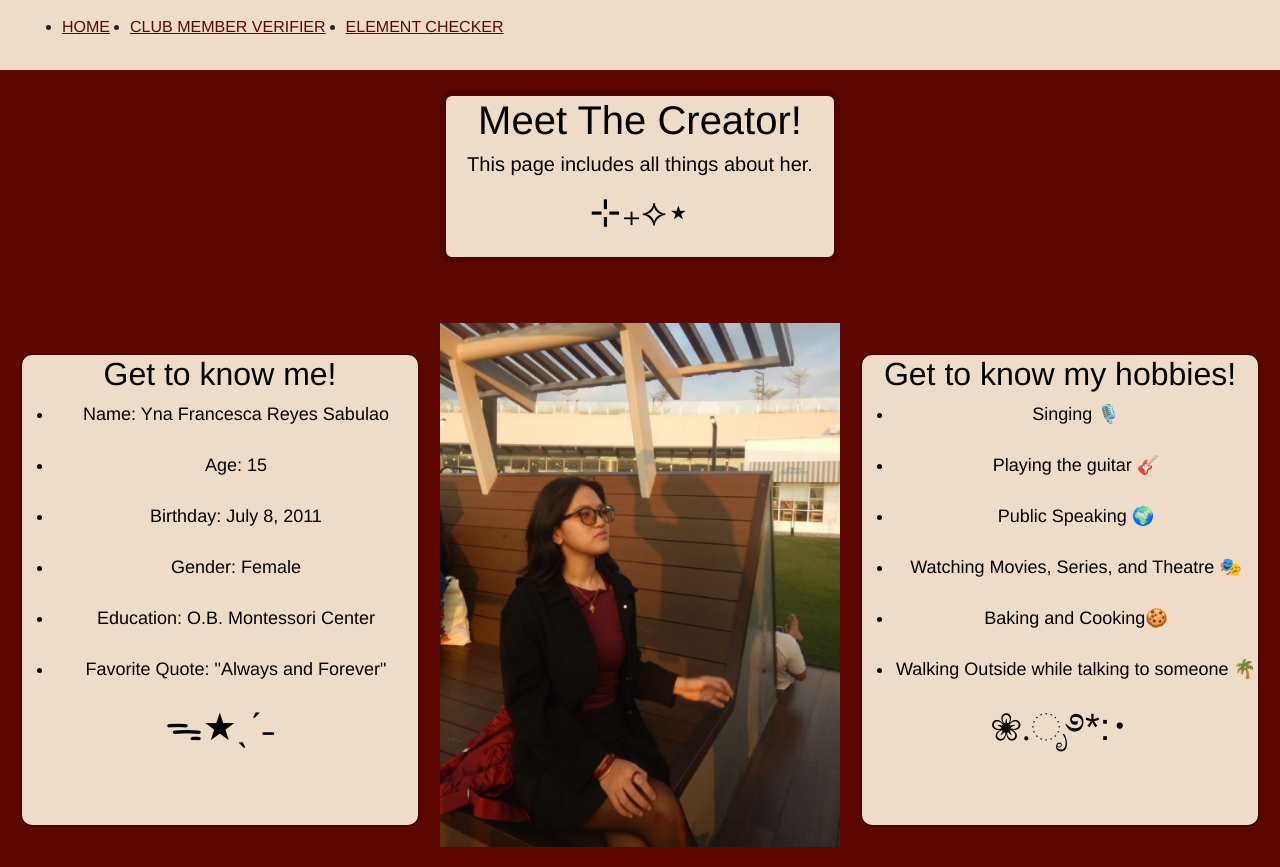
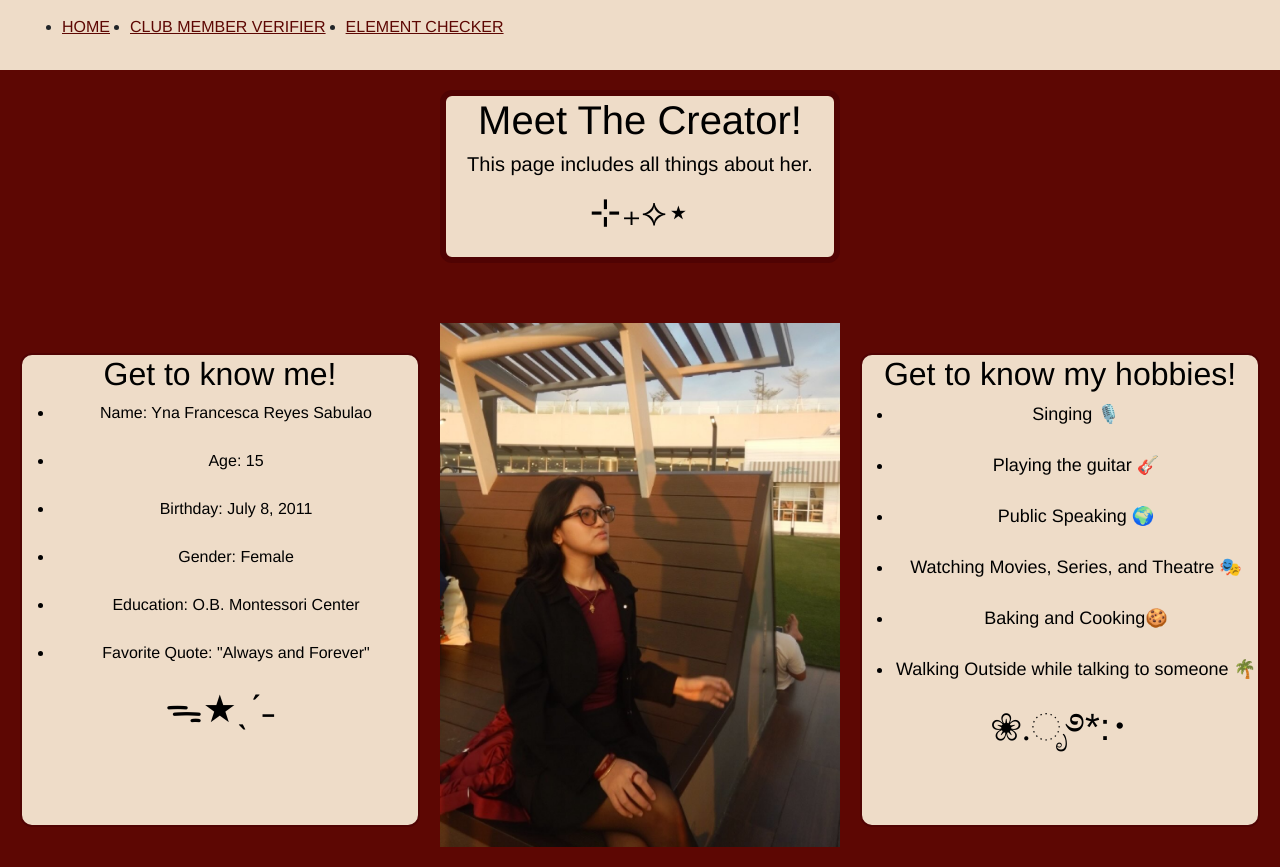
Before and after one commit to ryess7s/LasPinas_ICT10_Q2Project_Sabulao_Yna, a plain HTML site: page index.html in a window 1280 px wide. Drawn offline with nearby package versions, Linux system fonts and the light colour scheme.

Commit message:
Update index.html

```diff
--- a/index.html
+++ b/index.html
@@ -94,17 +94,17 @@
     <div class="box">
 <h2> Get to know me!</h2>
 <ul>
-    <li style="font-size: large;">Name: Yna Francesca Reyes Sabulao</li>
+    <li style="font-size: medium;">Name: Yna Francesca Reyes Sabulao</li>
     <br>
-    <li style="font-size: large;">Age: 15</li>
+    <li style="font-size: medium;">Age: 15</li>
     <br>
-    <li style="font-size: large;">Birthday: July 8, 2011</li>
+    <li style="font-size: medium;">Birthday: July 8, 2011</li>
     <br>
-    <li style="font-size: large;">Gender: Female</li>
+    <li style="font-size: medium;">Gender: Female</li>
     <br>
-    <li style="font-size: large;">Education: O.B. Montessori Center</li>
+    <li style="font-size: medium;">Education: O.B. Montessori Center</li>
     <br>
-    <li style="font-size: large;">Favorite Quote: "Always and Forever"</li>
+    <li style="font-size: medium;">Favorite Quote: "Always and Forever"</li>
 </ul>
 <p class="symbol">ᯓ★ˎˊ˗</p>
     </div>
```
